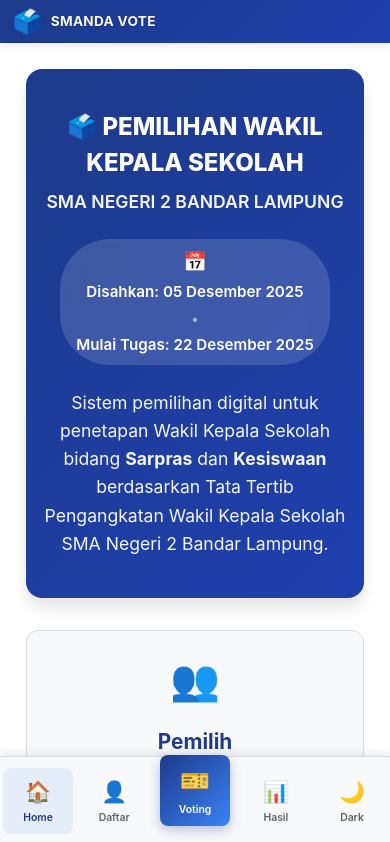
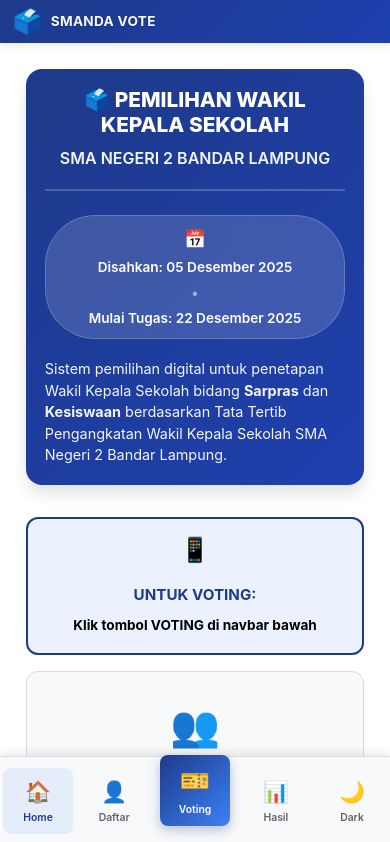
Before and after one commit to rajanetdua01-dot/sman2-vote, a Vue app: page / in a window 390 px wide. Shown: the top 842 px of the page. Built offline with nearby package versions, Linux system fonts and the light colour scheme; no server answers.

Commit message:
Update HomeView: QR code scan section judul di kanan

```diff
--- a/src/views/HomeView.vue
+++ b/src/views/HomeView.vue
@@ -1,23 +1,66 @@
 <template>
   <div class="home">
-    <!-- Hero Section -->
-    <div class="hero">
-      <div class="hero-content">
+    <!-- Compact Hero Section -->
+    <div class="compact-hero">
+      <div class="hero-card">
+        <!-- Konten dalam 2 kolom -->
+        <div class="hero-content-compact">
+          <!-- Kolom Kiri: QR Code dengan teks DI BAWAH -->
+          <div class="qr-column desktop-only">
+            <div class="qr-card">
+              <!-- QR Code FULL tanpa overlay -->
+              <div class="qr-image-container">
+                <img
+                  src="https://mdrwb.my.id/smanda/qr-code.svg"
+                  alt="QR Code Voting SMANDA"
+                  class="qr-image-full"
+                  @error="handleQrError"
+                />
+              </div>
+
+              <!-- Teks DI BAWAH QR code -->
+              <div class="qr-text-below">
+                <div class="qr-url">vote.smandabdl.sch.id</div>
+                <div class="qr-instruction">Scan QR code untuk masuk ke aplikasi voting</div>
+              </div>
+            </div>
+          </div>
+
+          <!-- Kolom Kanan: Info + Judul -->
+          <div class="info-column">
+            <!-- Judul dipindah ke sini -->
+            <div class="hero-header-right">
               <h1>🗳️ PEMILIHAN WAKIL KEPALA SEKOLAH</h1>
               <h2>SMA NEGERI 2 BANDAR LAMPUNG</h2>
+            </div>
 
-        <div class="date-badge">
+            <div class="date-badge-compact">
               <span class="date-icon">📅</span>
               <span class="date-text">Disahkan: 05 Desember 2025</span>
               <span class="date-separator">•</span>
               <span class="date-text">Mulai Tugas: 22 Desember 2025</span>
             </div>
 
-        <p class="hero-description">
+            <div class="description-compact">
+              <p>
                 Sistem pemilihan digital untuk penetapan Wakil Kepala Sekolah bidang
                 <strong>Sarpras</strong> dan <strong>Kesiswaan</strong> berdasarkan Tata Tertib
                 Pengangkatan Wakil Kepala Sekolah SMA Negeri 2 Bandar Lampung.
               </p>
+            </div>
+          </div>
+        </div>
+      </div>
+    </div>
+
+    <!-- Mobile Instruction (tampil hanya di HP) -->
+    <div class="mobile-only mobile-scan-instruction">
+      <div class="mobile-scan-card">
+        <div class="mobile-scan-icon">📱</div>
+        <div class="mobile-scan-content">
+          <h4>UNTUK VOTING:</h4>
+          <p><strong>Klik tombol VOTING di navbar bawah</strong></p>
+        </div>
       </div>
     </div>
 
@@ -272,57 +315,144 @@
 <script>
 export default {
   name: 'HomeView',
+  methods: {
+    handleQrError() {
+      console.warn('QR code image failed to load')
+    },
+  },
   mounted() {
-    // Tambahan logic jika diperlukan
+    // Preload QR code untuk performa
+    const qrImage = new Image()
+    qrImage.src = 'https://mdrwb.my.id/smanda/qr-code.svg'
   },
 }
 </script>
 
 <style scoped>
-.home {
-  max-width: 1400px;
-  margin: 0 auto;
-  padding: 1rem;
-  color: var(--color-text);
+/* ============================================
+   COMPACT HERO SECTION - Judul di Kanan
+   ============================================ */
+.compact-hero {
+  margin-bottom: 2rem;
 }
 
-/* Hero Section */
-.hero {
-  text-align: center;
-  padding: 2.5rem 1rem;
+.hero-card {
   background: linear-gradient(135deg, var(--color-primary) 0%, #1e40af 100%);
   color: white;
   border-radius: 16px;
-  margin-bottom: 2rem;
+  padding: 2rem;
   box-shadow: var(--shadow-lg);
+  max-width: 1200px;
+  margin: 0 auto;
 }
 
-.hero h1 {
-  font-size: 2.2rem;
+.hero-content-compact {
+  display: flex;
+  gap: 2.5rem;
+  align-items: flex-start;
+}
+
+/* QR Column */
+.qr-column {
+  flex: 0 0 320px;
+}
+
+.qr-card {
+  background: white;
+  border-radius: 12px;
+  padding: 20px;
+  box-shadow: 0 8px 25px rgba(0, 0, 0, 0.15);
+  display: flex;
+  flex-direction: column;
+  align-items: center;
+  border: 1px solid rgba(0, 0, 0, 0.1);
+}
+
+.qr-image-container {
+  width: 280px;
+  height: 280px;
+  display: flex;
+  align-items: center;
+  justify-content: center;
+  margin-bottom: 15px;
+  background: white;
+  border-radius: 8px;
+  overflow: hidden;
+  padding: 5px;
+}
+
+.qr-image-full {
+  width: 100%;
+  height: 100%;
+  object-fit: contain;
+  display: block;
+}
+
+/* Teks DI BAWAH QR code */
+.qr-text-below {
+  text-align: center;
+  padding-top: 12px;
+  border-top: 1px solid rgba(0, 0, 0, 0.1);
+  width: 100%;
+}
+
+.qr-url {
+  font-family: 'Courier New', monospace;
+  font-weight: bold;
+  color: #000;
+  font-size: 0.95rem;
+  margin-bottom: 5px;
+  letter-spacing: 0.5px;
+}
+
+.qr-instruction {
+  color: #333;
+  font-size: 0.85rem;
+  line-height: 1.3;
+  opacity: 0.9;
+}
+
+/* ============================================
+   INFO COLUMN dengan Judul
+   ============================================ */
+.info-column {
+  flex: 1;
+  padding-top: 0;
+}
+
+.hero-header-right {
+  margin-bottom: 1.5rem;
+  padding-bottom: 1.2rem;
+  border-bottom: 2px solid rgba(255, 255, 255, 0.2);
+}
+
+.hero-header-right h1 {
+  font-size: 1.8rem;
   margin-bottom: 0.5rem;
   font-weight: 800;
+  line-height: 1.2;
 }
 
-.hero h2 {
-  font-size: 1.5rem;
-  margin-bottom: 1.5rem;
+.hero-header-right h2 {
+  font-size: 1.3rem;
   font-weight: 600;
   opacity: 0.95;
 }
 
-.date-badge {
+.date-badge-compact {
   display: inline-flex;
   align-items: center;
   gap: 0.5rem;
   background: rgba(255, 255, 255, 0.15);
-  padding: 0.6rem 1.2rem;
+  padding: 0.7rem 1.3rem;
   border-radius: 50px;
-  margin-bottom: 1.5rem;
+  margin-bottom: 1.2rem;
   backdrop-filter: blur(10px);
+  border: 1px solid rgba(255, 255, 255, 0.2);
 }
 
 .date-icon {
-  font-size: 1.2rem;
+  font-size: 1.1rem;
 }
 
 .date-text {
@@ -334,12 +464,184 @@
   opacity: 0.5;
 }
 
-.hero-description {
-  max-width: 800px;
+.description-compact p {
+  font-size: 1rem;
+  line-height: 1.5;
+  opacity: 0.95;
+  margin: 0;
+}
+
+/* ============================================
+   MOBILE ONLY ELEMENTS (768px ke bawah)
+   ============================================ */
+.mobile-only {
+  display: none;
+}
+
+/* Mobile Scan Instruction */
+.mobile-scan-instruction {
+  background: rgba(59, 130, 246, 0.1);
+  border: 2px solid var(--color-primary);
+  border-radius: 12px;
+  padding: 1.2rem;
+  margin: 1.5rem 0;
+}
+
+.mobile-scan-card {
+  display: flex;
+  align-items: flex-start;
+  gap: 1rem;
+}
+
+.mobile-scan-icon {
+  font-size: 2rem;
+  color: var(--color-primary);
+  flex-shrink: 0;
+}
+
+.mobile-scan-content h4 {
+  color: var(--color-primary);
+  margin-bottom: 0.5rem;
+  font-size: 1.1rem;
+}
+
+.mobile-scan-content p {
+  margin-bottom: 0.3rem;
+  color: var(--color-text);
+  font-size: 0.95rem;
+}
+
+/* ============================================
+   RESPONSIVE DESIGN
+   ============================================ */
+
+/* Tablet & Mobile (768px ke bawah) */
+@media (max-width: 768px) {
+  /* Hide desktop QR code section */
+  .desktop-only {
+    display: none !important;
+  }
+
+  /* Show mobile instruction */
+  .mobile-only {
+    display: block;
+  }
+
+  /* Compact hero adjustments */
+  .hero-card {
+    padding: 1.5rem;
+  }
+
+  .hero-content-compact {
+    flex-direction: column;
+    gap: 1.5rem;
+  }
+
+  .hero-header-right {
+    text-align: center;
+  }
+
+  .hero-header-right h1 {
+    font-size: 1.5rem;
+  }
+
+  .hero-header-right h2 {
+    font-size: 1.1rem;
+  }
+
+  .date-badge-compact {
+    flex-direction: column;
+    gap: 0.3rem;
+    padding: 0.8rem;
+    width: 100%;
+    text-align: center;
+  }
+
+  /* Mobile scan instruction adjustments */
+  .mobile-scan-instruction {
+    margin: 1rem 0;
+    padding: 1rem;
+  }
+
+  .mobile-scan-card {
+    flex-direction: column;
+    text-align: center;
+    align-items: center;
+  }
+
+  .mobile-scan-icon {
+    font-size: 1.8rem;
+  }
+
+  .mobile-scan-content h4 {
+    font-size: 1rem;
+  }
+
+  .mobile-scan-content p {
+    font-size: 0.9rem;
+  }
+}
+
+/* Desktop (768px ke atas) */
+@media (min-width: 769px) {
+  /* Hide mobile instruction */
+  .mobile-only {
+    display: none !important;
+  }
+}
+
+/* HP Kecil (480px ke bawah) */
+@media (max-width: 480px) {
+  .hero-card {
+    padding: 1.2rem;
+  }
+
+  .hero-header-right h1 {
+    font-size: 1.3rem;
+  }
+
+  .hero-header-right h2 {
+    font-size: 1rem;
+  }
+
+  .date-badge-compact {
+    padding: 0.6rem;
+  }
+
+  .date-text {
+    font-size: 0.85rem;
+  }
+
+  .description-compact p {
+    font-size: 0.9rem;
+  }
+
+  /* Mobile scan instruction small screens */
+  .mobile-scan-instruction {
+    padding: 0.8rem;
+  }
+
+  .mobile-scan-icon {
+    font-size: 1.5rem;
+  }
+
+  .mobile-scan-content h4 {
+    font-size: 0.95rem;
+  }
+
+  .mobile-scan-content p {
+    font-size: 0.85rem;
+  }
+}
+
+/* ============================================
+   EXISTING STYLES (dari file asli)
+   ============================================ */
+.home {
+  max-width: 1400px;
   margin: 0 auto;
-  font-size: 1.1rem;
-  line-height: 1.6;
-  opacity: 0.95;
+  padding: 1rem;
+  color: var(--color-text);
 }
 
 /* Quick Info Cards */
@@ -689,12 +991,6 @@
   color: var(--color-accent);
 }
 
-.action-btn.admin {
-  background: rgba(239, 68, 68, 0.1);
-  border-color: rgba(239, 68, 68, 0.3);
-  color: var(--color-danger);
-}
-
 .action-btn:hover.primary {
   background: rgba(30, 64, 175, 0.2);
 }
@@ -705,10 +1001,6 @@
 
 .action-btn:hover.accent {
   background: rgba(245, 158, 11, 0.2);
-}
-
-.action-btn:hover.admin {
-  background: rgba(239, 68, 68, 0.2);
 }
 
 .action-icon {
@@ -849,90 +1141,6 @@
   background: rgba(59, 130, 246, 0.1);
 }
 
-/* Responsive */
-@media (max-width: 768px) {
-  .hero h1 {
-    font-size: 1.8rem;
-  }
-
-  .hero h2 {
-    font-size: 1.3rem;
-  }
-
-  .date-badge {
-    flex-direction: column;
-    gap: 0.3rem;
-  }
-
-  .main-grid {
-    gap: 1rem;
-  }
-
-  .content-card {
-    padding: 1.2rem;
-  }
-
-  .quick-info {
-    grid-template-columns: repeat(2, 1fr);
-  }
-
-  .signatures {
-    grid-template-columns: 1fr;
-  }
-}
-
-@media (max-width: 480px) {
-  .hero h1 {
-    font-size: 1.5rem;
-  }
-
-  .hero h2 {
-    font-size: 1.1rem;
-  }
-
-  .date-badge {
-    padding: 0.5rem 1rem;
-  }
-
-  .quick-info {
-    grid-template-columns: 1fr;
-  }
-
-  .info-card {
-    padding: 1.2rem;
-  }
-
-  .timeline {
-    padding-left: 1rem;
-  }
-
-  .timeline-item {
-    padding-left: 1rem;
-  }
-
-  .timeline-item::before {
-    left: -1rem;
-  }
-
-  .timeline-date {
-    font-size: 0.8rem;
-  }
-
-  .timeline-content {
-    padding: 0.6rem;
-  }
-
-  .notice {
-    flex-direction: column;
-    text-align: center;
-    padding: 1rem;
-  }
-
-  .notice-icon {
-    font-size: 1.5rem;
-  }
-}
-
 /* Touch device optimizations */
 @media (hover: none) and (pointer: coarse) {
   .action-btn,
```
Lines whose indentation alone changed are shown as unchanged.
